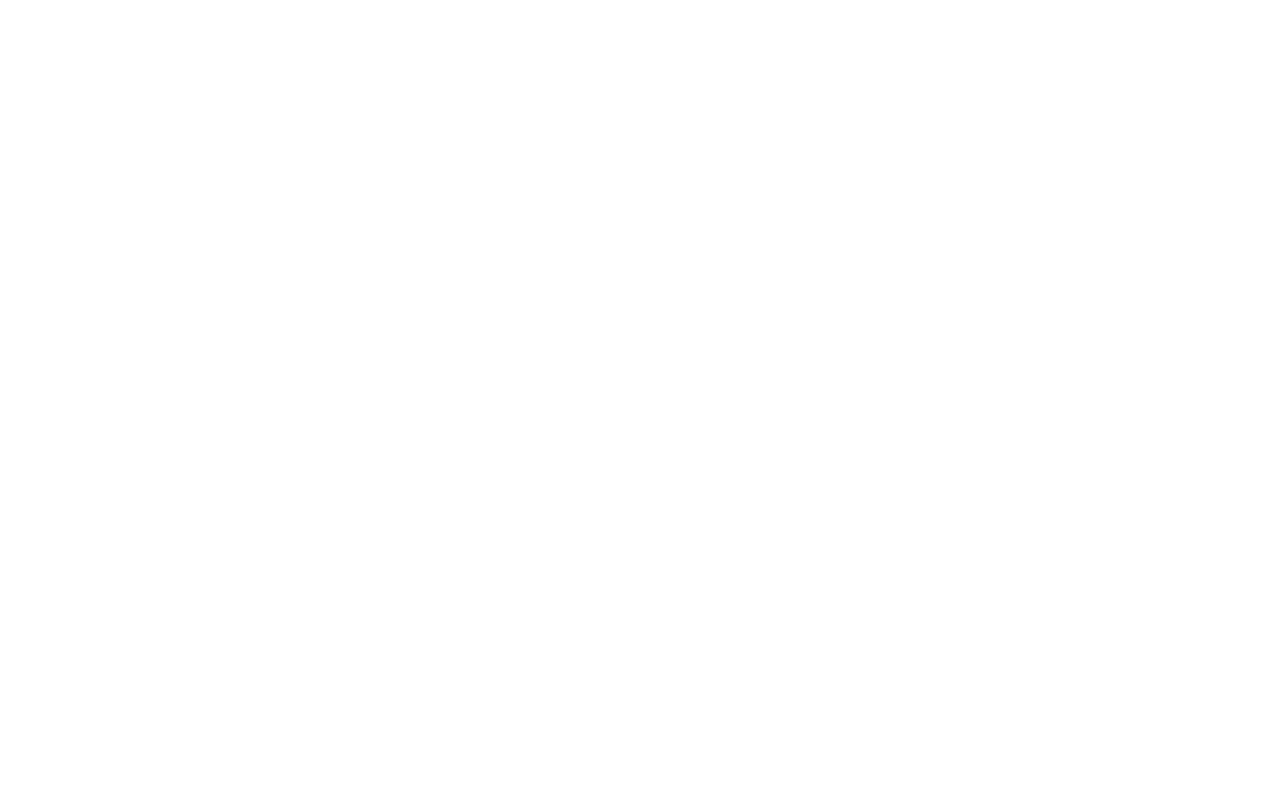
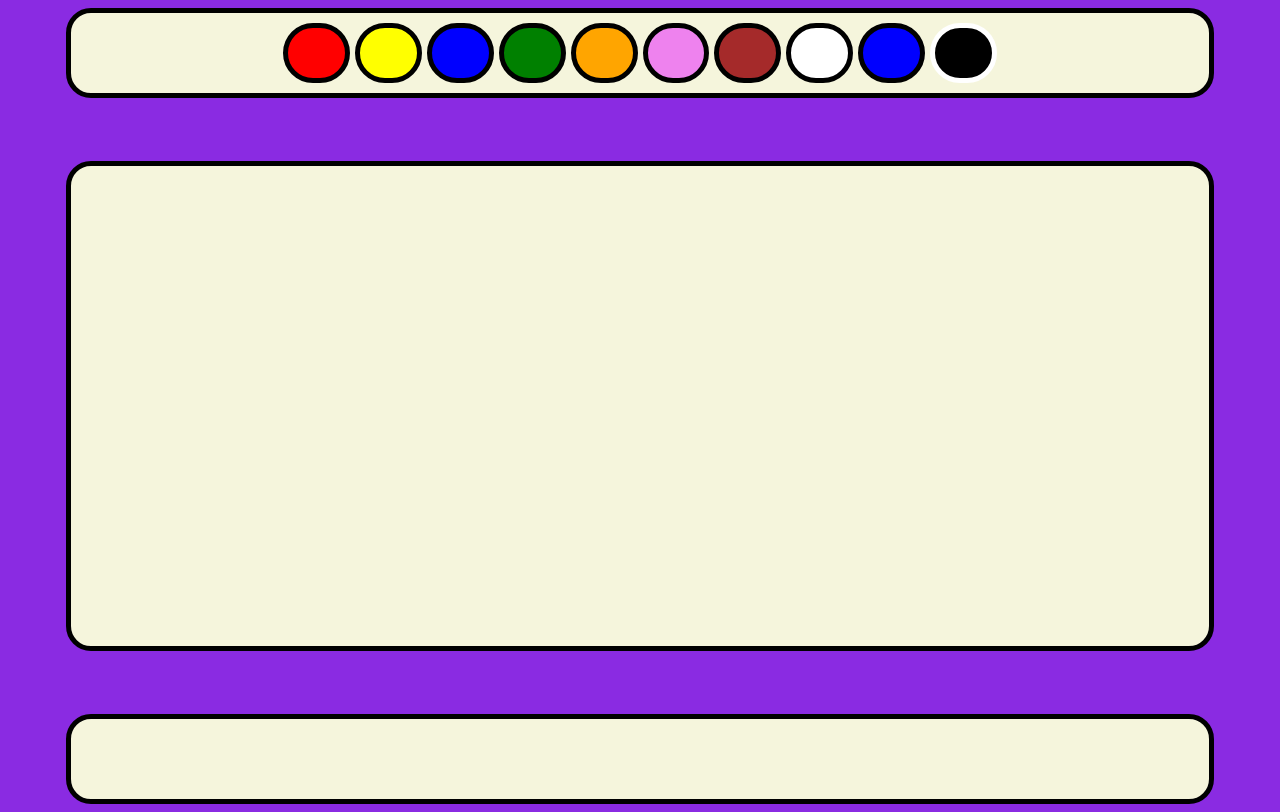
Before and after one commit to karime0ual112003-design/Lm_paint, a plain HTML site: page index.html in a window 1280 px wide. Drawn offline with Linux system fonts and the light colour scheme.

Commit message:
csscomit

```diff
--- /dev/null
+++ b/cssyscript/style.css
@@ -0,0 +1,128 @@
+body{
+
+    background-color: blueviolet;
+}
+.herramientas{
+    display: flex;
+    background-color: beige;
+    justify-content: center;
+    align-items: center;
+    width: 90%;
+    height: 80px;
+    border-radius: 25px;
+    margin : auto;
+    border-radius: black;
+    border-style: solid;
+    border-width: 5px;
+}
+.rojo{
+
+    background-color: red;
+    border-color: black;
+    border-style: solid;
+    border-width: 5px;
+    width: 5%;
+    height: 50px;
+    border-radius: 50px;
+}
+.amarillo{
+    margin-left: 5px;
+    background-color: yellow;
+    width: 5%;
+    height: 50px;
+    border-radius: 50px;
+    border-color: black;
+    border-style: solid;
+    border-width: 5px;
+}
+.morado{
+    margin-left: 5px;
+    background-color: violet;
+    width: 5%;
+    height: 50px;
+    border-radius: 50px;
+    border-color: black;
+    border-style: solid;
+    border-width: 5px;
+}
+.verde{
+    margin-left: 5px;
+    background-color: green;
+    width: 5%;
+    height: 50px;
+    border-radius: 50px;
+    border-color: black;
+    border-style: solid;
+    border-width: 5px;
+}
+.naranja{
+    margin-left: 5px;
+    background-color: orange;
+    width: 5%;
+    height: 50px;
+    border-radius: 50px;
+    border-color: black;
+    border-style: solid;
+    border-width: 5px;
+}
+.negro{
+    margin-left: 5px;
+    background-color: black;
+    width: 5%;
+    height: 50px;
+    border-radius: 500000px;
+    border-color: rgb(255, 255, 255);
+    border-style: solid;
+    border-width: 5px;
+}
+
+.blanco{
+    margin-left: 5px;
+    background-color:white;
+    width: 5%;
+    height: 50px;
+    border-radius: 50px;
+    border-color: black;
+    border-style: solid;
+    border-width: 5px;
+}
+.azul{
+    margin-left: 5px;
+    background-color: blue;
+    width: 5%;
+    height: 50px;
+    border-radius: 50px;
+    border-color: black;
+    border-style: solid;
+    border-width: 5px;
+}
+.marron{
+    margin-left: 5px;
+    background-color: brown;
+    width: 5%;
+    height: 50px;
+    border-radius: 50px;
+    border-color: black;
+    border-style: solid;
+    border-width: 5px;
+}
+
+.pincel{
+img
+}
+.grossor{
+
+}
+.Bloquededibujo{
+   display: flex;
+    background-color: beige;
+    justify-content: center;
+    align-items: center;
+    width: 90%;
+    height: 60vh;
+    margin: 5% auto;
+    border-radius: black;
+    border-style: solid;
+    border-width: 5px;
+    border-radius: 25px;
+    }
--- a/index.html
+++ b/index.html
@@ -4,9 +4,10 @@
     <meta charset="UTF-8">
     <meta name="viewport" content="width=device-width, initial-scale=1.0">
     <title>Document</title>
+    <link rel="stylesheet" href="/cssyscript/style.css">
 </head>
 <body>
-    <div class ="paint">
+
         <div class="herramientas">
         <div class="rojo"></div>
         <div class="amarillo"></div>
@@ -17,10 +18,16 @@
         <div class="marron"></div>
         <div class="blanco"></div>
         <div class="azul"></div>
+        <div class="negro"></div>
+
+        </div>
+
+        <div class = "Bloquededibujo"></div>
+        <div class="herramientas">
         <div class = "pincel"></div>
         <div class="grossor"></div>
-        <div class = "Bloque de dibujo"></div>
         </div>
-    </div>
+
+
 </body>
 </html>
```
